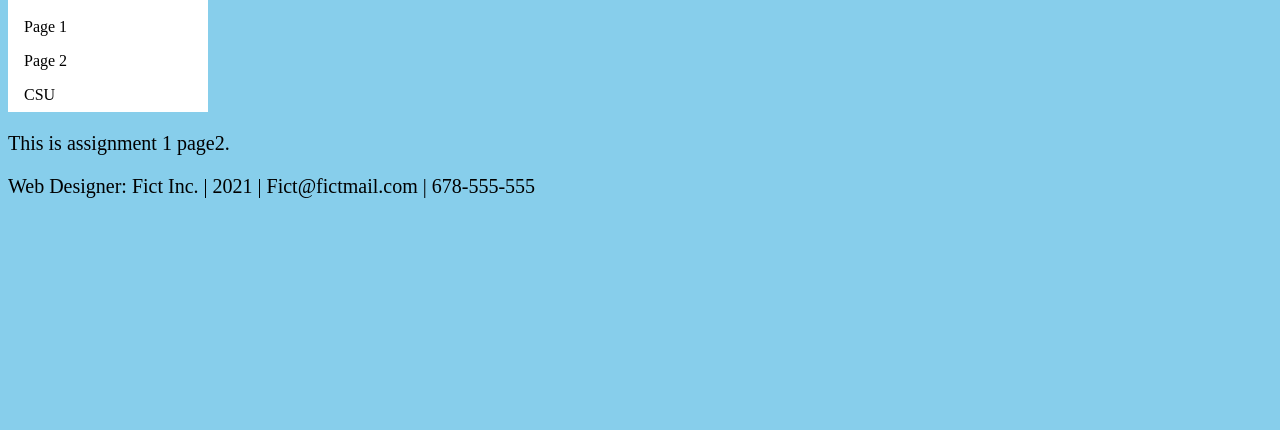
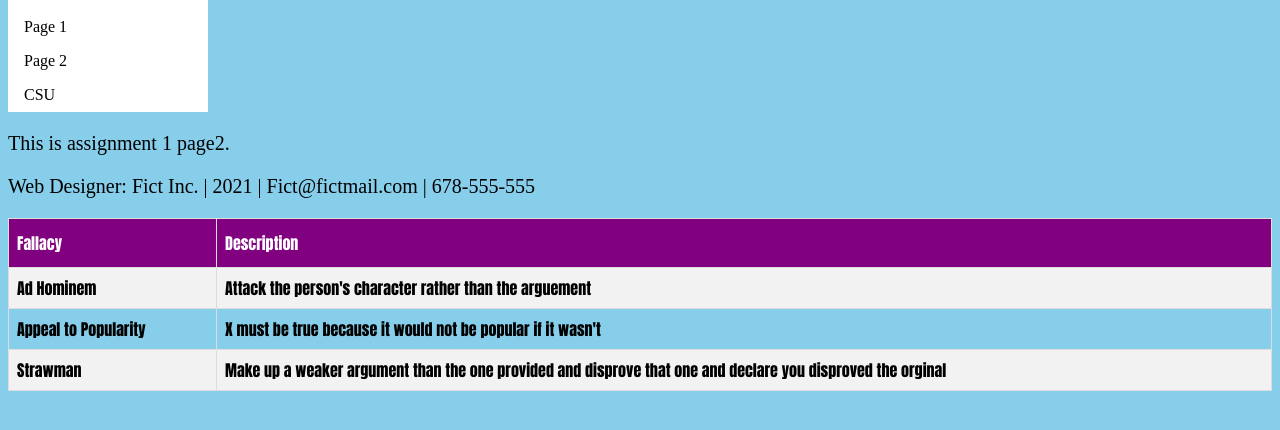
Before and after one commit to BacoJacob/Assignment1, a plain HTML site: page page2.html in a window 1280 px wide. Shown: the part 132-562 px from the top of the page. Drawn offline with Linux system fonts and the light colour scheme.

Commit message:
Finished page 2

```diff
--- a/page2.html
+++ b/page2.html
@@ -22,6 +22,23 @@
     </nav>
     <main>
       <p>This is assignment 1 page2.</p>
+      <table id="fallacy">
+        <tr>
+          <th>Fallacy</th>
+          <th>Description</th>
+        </tr>
+        <tr>
+          <td>Ad Hominem</td>
+          <td>Attack the person's character rather than the arguement</td>
+        </tr>
+        <tr>
+          <td>Appeal to Popularity</td>
+          <td>X must be true because it would not be popular if it wasn't</td>
+        </tr>
+        <tr>
+          <td>Strawman</td>
+          <td>Make up a weaker argument than the one provided and disprove that one and declare you disproved the orginal</td>
+        </tr>
     </main>
     <footer>
       <p>Web Designer: Fict Inc. | 2021 | Fict@fictmail.com | 678-555-555</p>
--- a/style.css
+++ b/style.css
@@ -30,3 +30,24 @@ p {
   font-family: Futura;
   font-size: 20px;
 }
+table, th, td{
+  border: 1px solid black;
+}
+#fallacy {
+  font-family: Impact, Haettenschweiler, 'Arial Narrow Bold', sans-serif;
+  border-collapse: collapse;
+  width: 100%;
+}
+#fallacy td, #fallacy th {
+  border: 1px solid #ddd;
+  padding: 8px;
+}
+#fallacy tr:nth-child(even){background-color: #f2f2f2;}
+#fallacy tr:hover{background-color: #ddd;}
+#fallacy th {
+  padding-top: 12px;
+  padding-bottom: 12px;
+  text-align: left;
+  background-color: purple;
+  color: white;
+}
```
